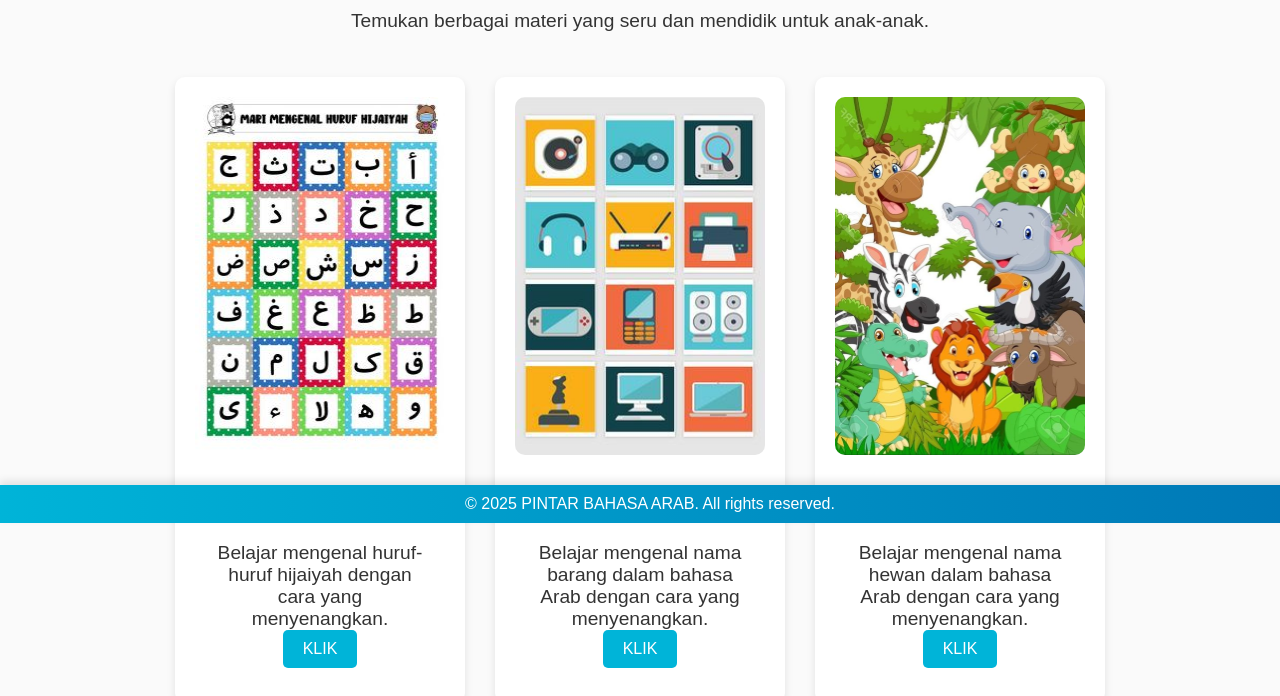
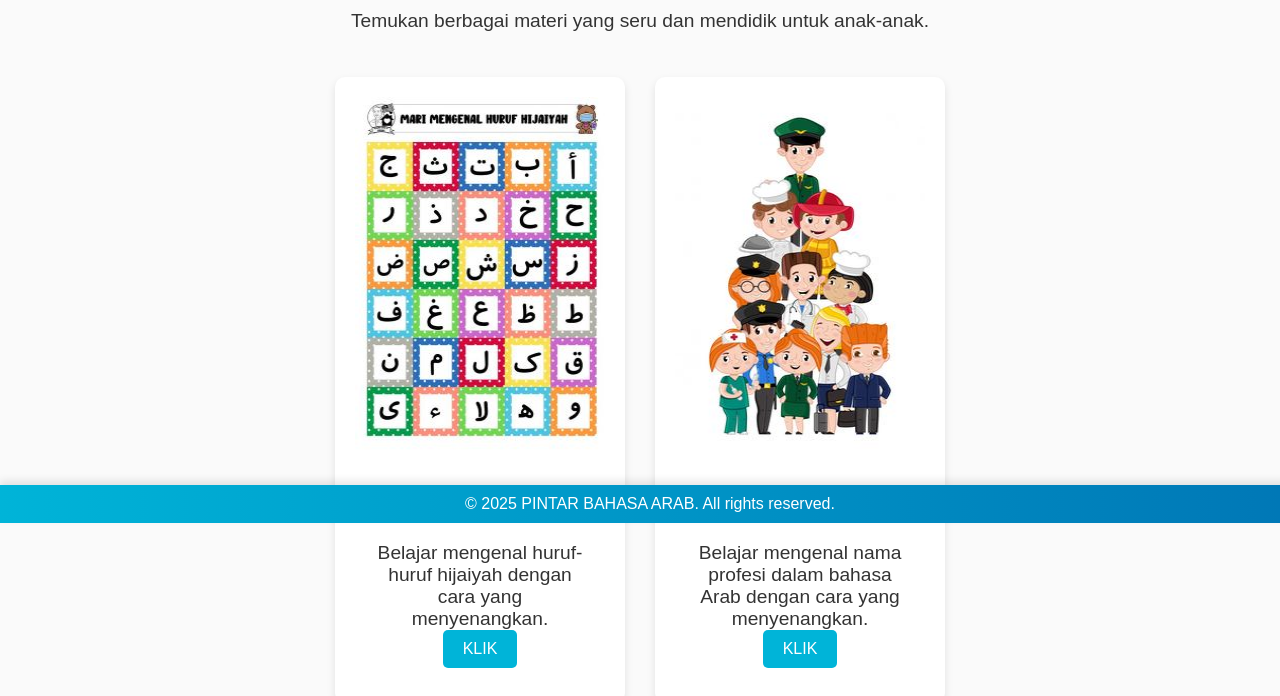
Before and after one commit to satriojoyodono/game-edukasi, a plain HTML site: page index.html in a window 1280 px wide. Shown: the part 277-973 px from the top of the page. Drawn offline with Linux system fonts and the light colour scheme.

Commit message:
Update index.html

```diff
--- a/index.html
+++ b/index.html
@@ -29,22 +29,6 @@
                 </div>
             </div>
             <div class="card">
-                <a href="barang.html"><img src="gambar/barang.jpg" alt="BARANG" style="height: 358px;"></a>
-                <div class="card-content">
-                    <h2 class="card-title">BARANG</h2>
-                    <p class="card-description">Belajar mengenal nama barang dalam bahasa Arab dengan cara yang menyenangkan.</p>
-                    <button onclick="window.location.href='barang.html'">KLIK</button>
-                </div>
-            </div>
-            <div class="card">
-                <a href="hewan.html"><img src="gambar/hewan.png" alt="HEWAN" style="height: 358px;"></a>
-                <div class="card-content">
-                    <h2 class="card-title">HEWAN</h2>
-                    <p class="card-description">Belajar mengenal nama hewan dalam bahasa Arab dengan cara yang menyenangkan.</p>
-                    <button onclick="window.location.href='hewan.html'">KLIK</button>
-                </div>
-            </div>
-            <div class="card">
                 <a href="profesi.html"><img src="gambar/profesi.jpg" alt="PROFESI" style="height: 358px;"></a>
                 <div class="card-content">
                     <h2 class="card-title">PROFESI</h2>
```
